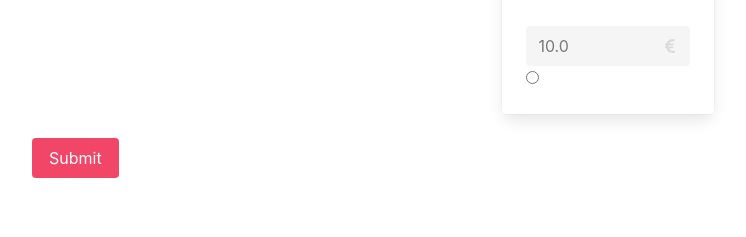
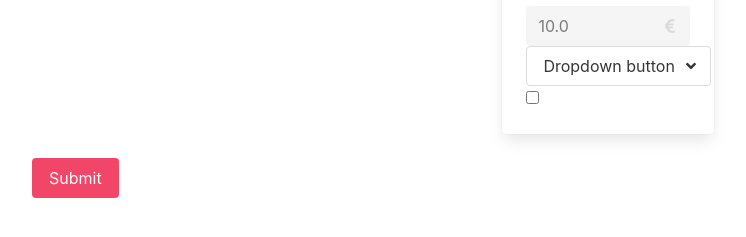
Before and after one commit to TiphaineLAURENT/LDV, a Django app: page /shopping/basket in a window 1280 px wide. Shown: the part 473-710 px from the top of the page, without its empty margins (32-778 px from the left). Run offline with Django 3.2, Linux system fonts and the light colour scheme; a user stored in the database is signed in; tables that the repository leaves empty hold one stand-in row (values such as "Sample post"); data that the repository does not hold is empty; some libraries are stand-ins or nearby versions.

Commit message:
Add Colors to Vetement

```diff
--- a/ldv/shopping/models.py
+++ b/ldv/shopping/models.py
@@ -36,6 +36,14 @@ class Vetement(PolymorphicModel):
     description = models.TextField(help_text="Une courte description")
     price = models.FloatField(default=50)
 
+    class Colors(models.TextChoices):
+        BLUE = "blue", "Bleu"
+        RED = "red", "Rouge"
+        GREEN = "green", "Vert"
+        JAUNE = "yellow", "Jaune"
+        PURPLE = "purple", "Violet"
+    color = models.CharField(max_length=15, choices=Colors.choices, default=Colors.BLUE)
+
     def __str__(self):
         return self.name
 
--- a/ldv/shopping/templates/shopping/basket.html
+++ b/ldv/shopping/templates/shopping/basket.html
@@ -28,7 +28,27 @@
               <i class="fas fa-euro-sign"></i>
             </span>
           </div>
-          <input type="radio" name="{{ item.id }}">
+          <div class="dropdown is-hoverable">
+            <div class="dropdown-trigger">
+              <button class="button" aria-haspopup="true" aria-controls="dropdown-menu">
+                <span>Dropdown button</span>
+                <span class="icon is-small">
+                  <i class="fas fa-angle-down" aria-hidden="true"></i>
+                </span>
+              </button>
+            </div>
+
+            <div class="dropdown-menu" id="dropdown-menu" role="menu">
+              <div class="dropdown-content">
+                {% for color in item.vetement.Colors %}
+                <a href="#" class="dropdown-item">
+                  {{ color.label }}
+                </a>
+                {% endfor %}
+              </div>
+            </div>
+          </div>
+          <input type="checkbox" name="{{ item.id }}">
         </div>
       </div>
     </div>
```
Also changed, not shown: ldv/shopping/migrations/0012_auto_20200526_1554.py (added).
